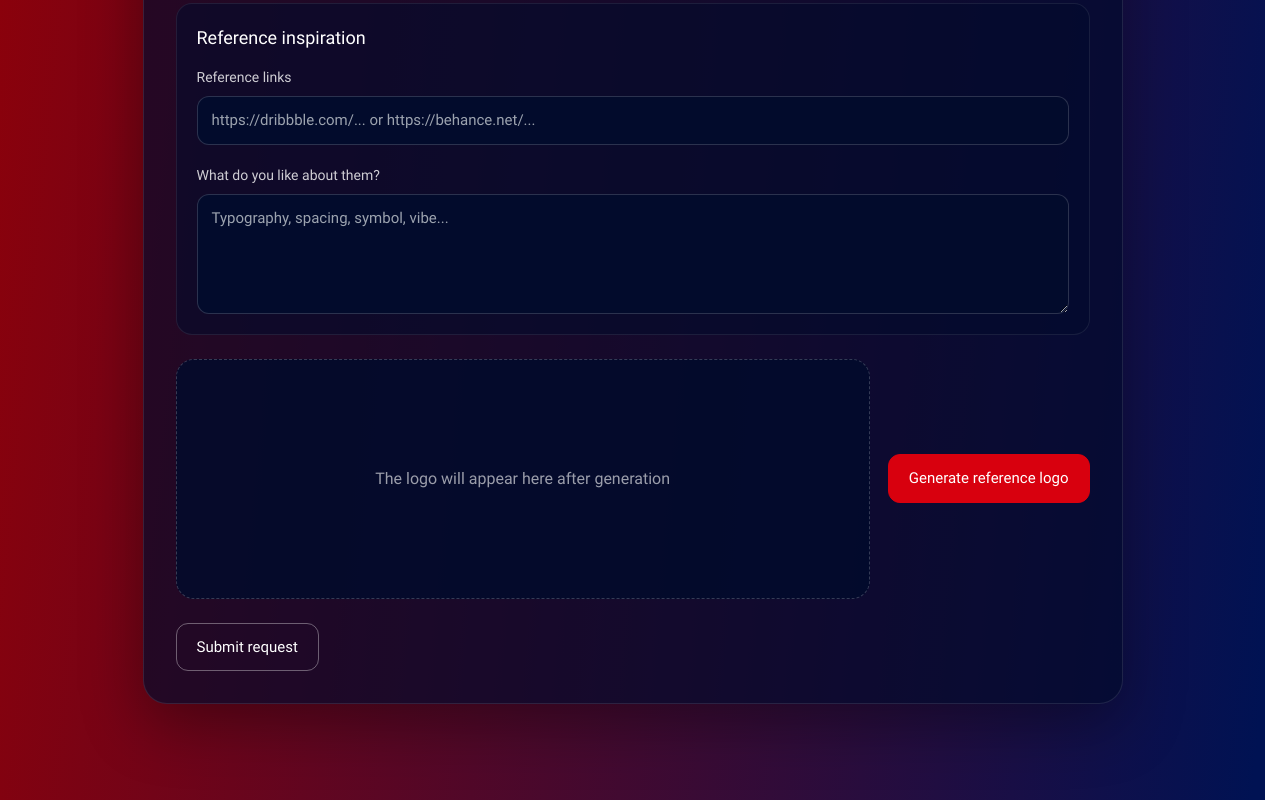
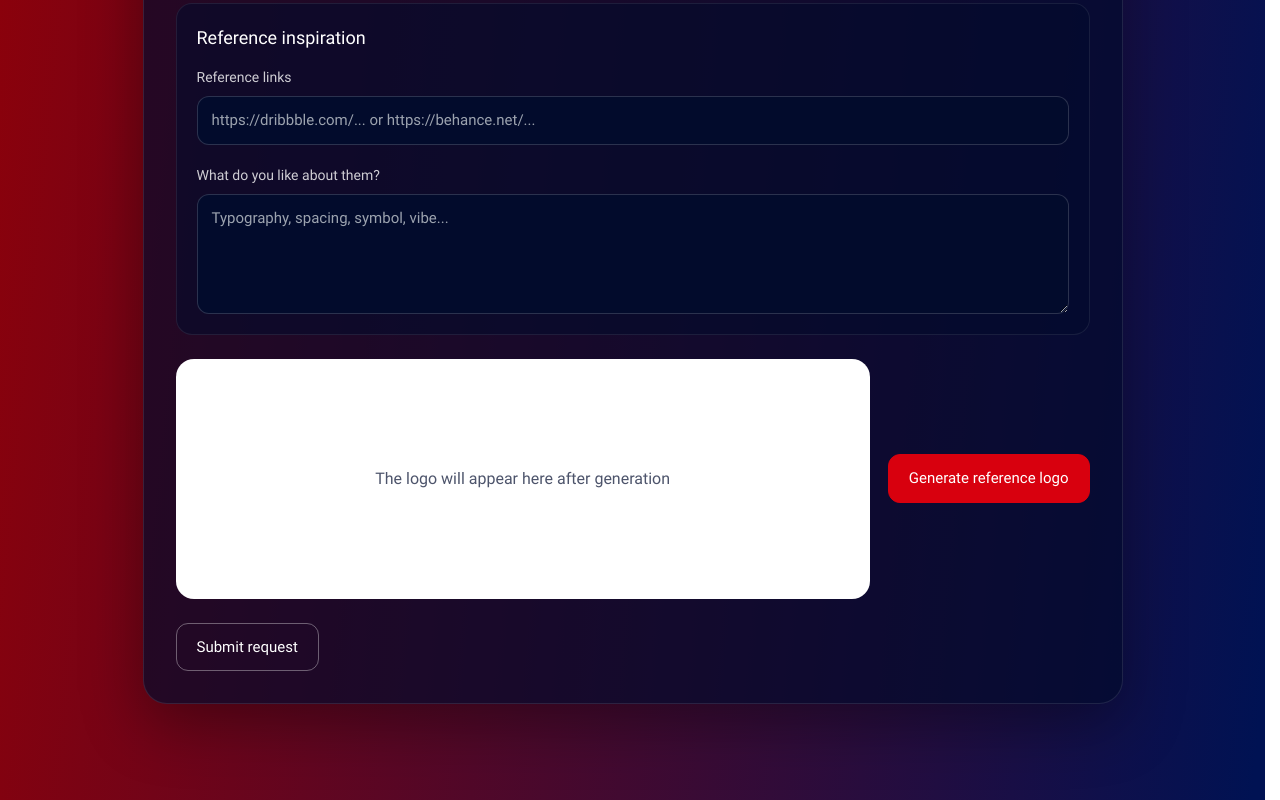
Before and after one commit to dmitry-conquer/logo-generator, a website built with Vite: page pages/index.html in a window 1280 px wide. Shown: the part 1104-1904 px from the top of the page. Built offline with nearby package versions, Linux system fonts and the light colour scheme; no server answers.

Commit message:
Refine logo prompt instructions and update styles for body background and placeholder text color

```diff
--- a/src/scripts/main.ts
+++ b/src/scripts/main.ts
@@ -45,7 +45,6 @@ const buildPrompt = (
 
   return [
     "Create ONLY a logo (no mockups, no 3D scenes).",
-    "Place the logo on a solid background so it doesn't blend into the page background.",
     `Organization name: ${organization.trim()}.`,
     `Logo type: ${LOGO_TYPE_LABELS[logoType]}.`,
     industryLine,
@@ -57,6 +56,7 @@ const buildPrompt = (
     "The result must be just the logo.",
   ].join(" ");
 };
+
 
 const getLogoTypeValue = (value: string): LogoType => {
   if (value === "icon") return "icon";
--- a/src/styles/main.scss
+++ b/src/styles/main.scss
@@ -127,7 +127,7 @@ body {
   min-height: 240px;
   border-radius: 18px;
   border: 1px dashed rgba(255, 255, 255, 0.2);
-  background: rgba(2, 11, 44, 0.85);
+  background: #fff;
   display: flex;
   align-items: center;
   justify-content: center;
@@ -148,7 +148,7 @@ body {
 }
 
 .logo-generator__placeholder {
-  color: rgba(255, 255, 255, 0.6);
+  color: rgba(2, 11, 44, 0.7);
   text-align: center;
   padding: 16px;
 }
```
